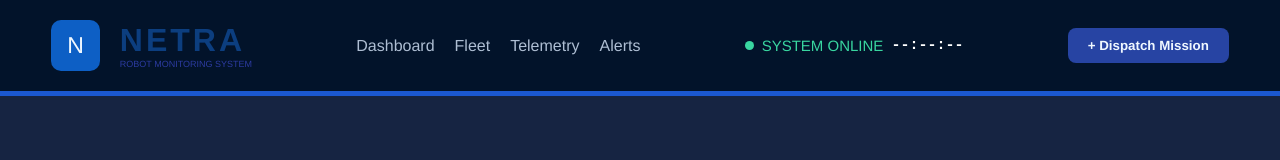
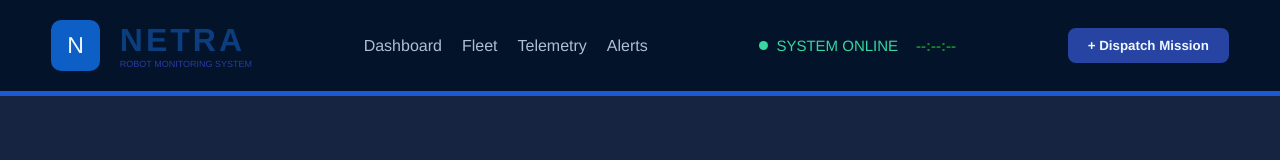
Before and after one commit to imraanshaik1/NETRA, a plain HTML site: page index.html in a window 1280 px wide. Drawn offline with Linux system fonts and the light colour scheme.

Commit message:
version3 21.11.2026

```diff
--- a/style.css
+++ b/style.css
@@ -85,7 +85,8 @@ nav a:hover{
     background-color: #39d6a0;
 }
 #clock{
-    color: white;
-    font-family:monospace;
-    marign-left: 10px;
+
+    color: rgb(24, 135, 44);
+    font-family:arial, Helvetica, sans-serif;
+    margin-left: 10px;
 }
```
